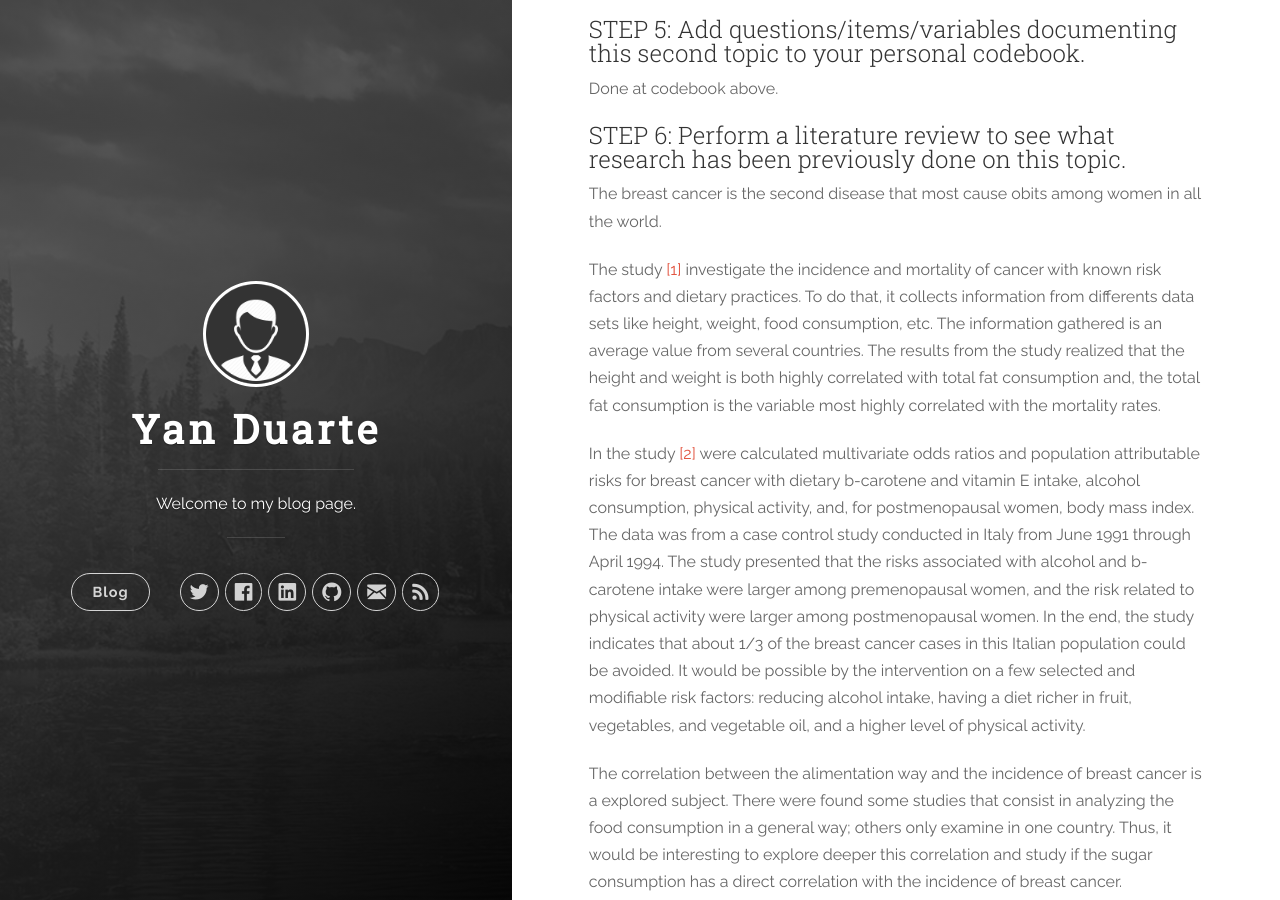
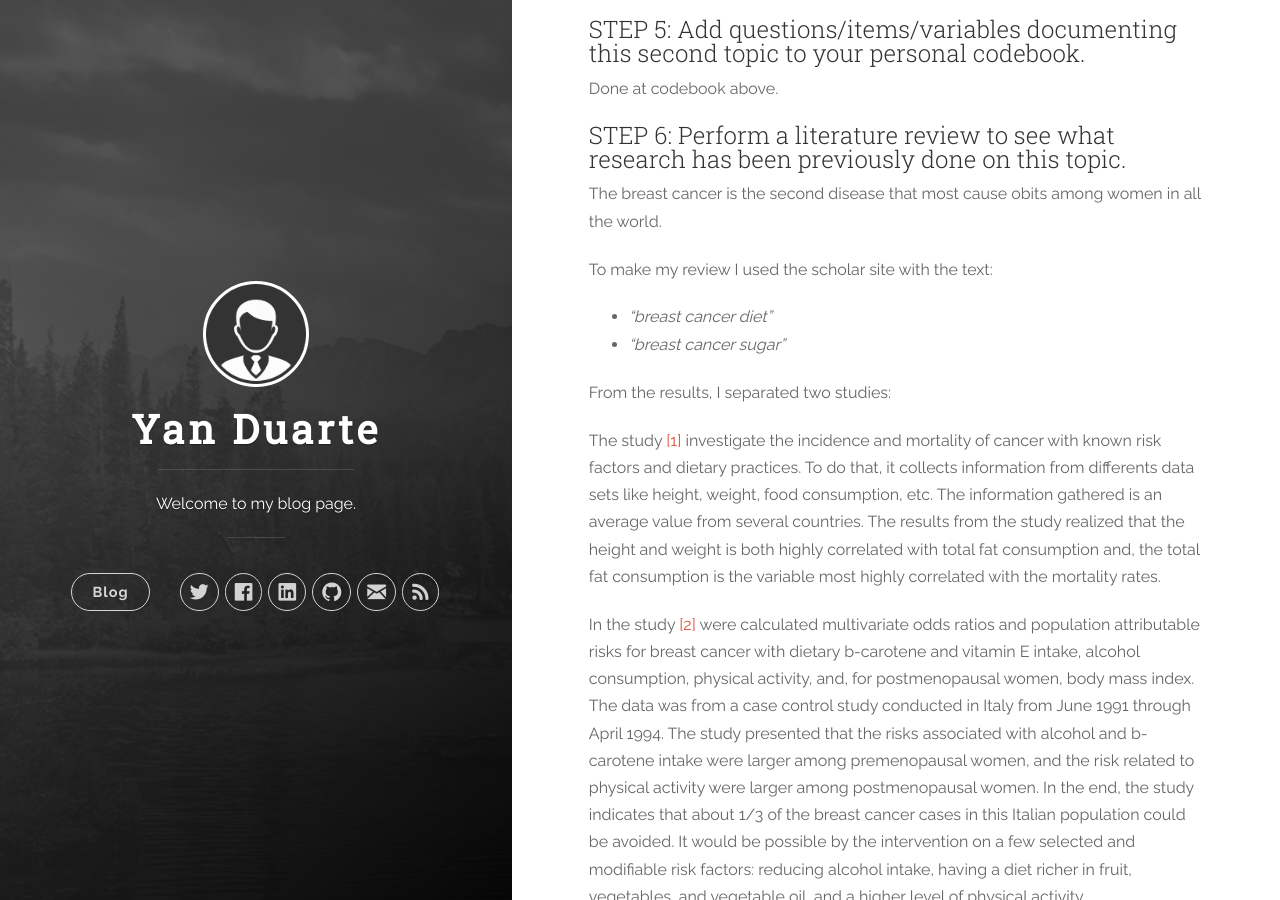
Before and after one commit to yan-duarte/yan-duarte.github.io, a Jekyll site: the page built from _posts/2016-07-02-Assignment1.md, in a window 1280 px wide and 900 px high, scrolled down 1974 px. Built offline with Jekyll 4.4.1, drawn with Linux system fonts in a browser that asks for light colours; nearby versions of some CDN libraries.

Commit message:
Updated 2016-07-02-Assignment1.md

```diff
--- a/_posts/2016-07-02-Assignment1.md
+++ b/_posts/2016-07-02-Assignment1.md
@@ -50,6 +50,13 @@ Done at codebook above.
 
 The breast cancer is the second disease that most cause obits among women in all the world.
 
+To make my review I used the scholar site with the text:
+
+  - _"breast cancer diet"_
+  - _"breast cancer sugar"_
+
+From the results, I separated two studies:
+
 The study [[1]][study_1] investigate the incidence and mortality of cancer with known risk factors and dietary practices. To do that, it collects information from differents data sets like height, weight, food consumption, etc. The information gathered is an average value from several countries.
 The results from the study realized that the height and weight is both highly correlated with total fat consumption and, the total fat consumption is the variable most highly correlated with the mortality rates.
 
```
